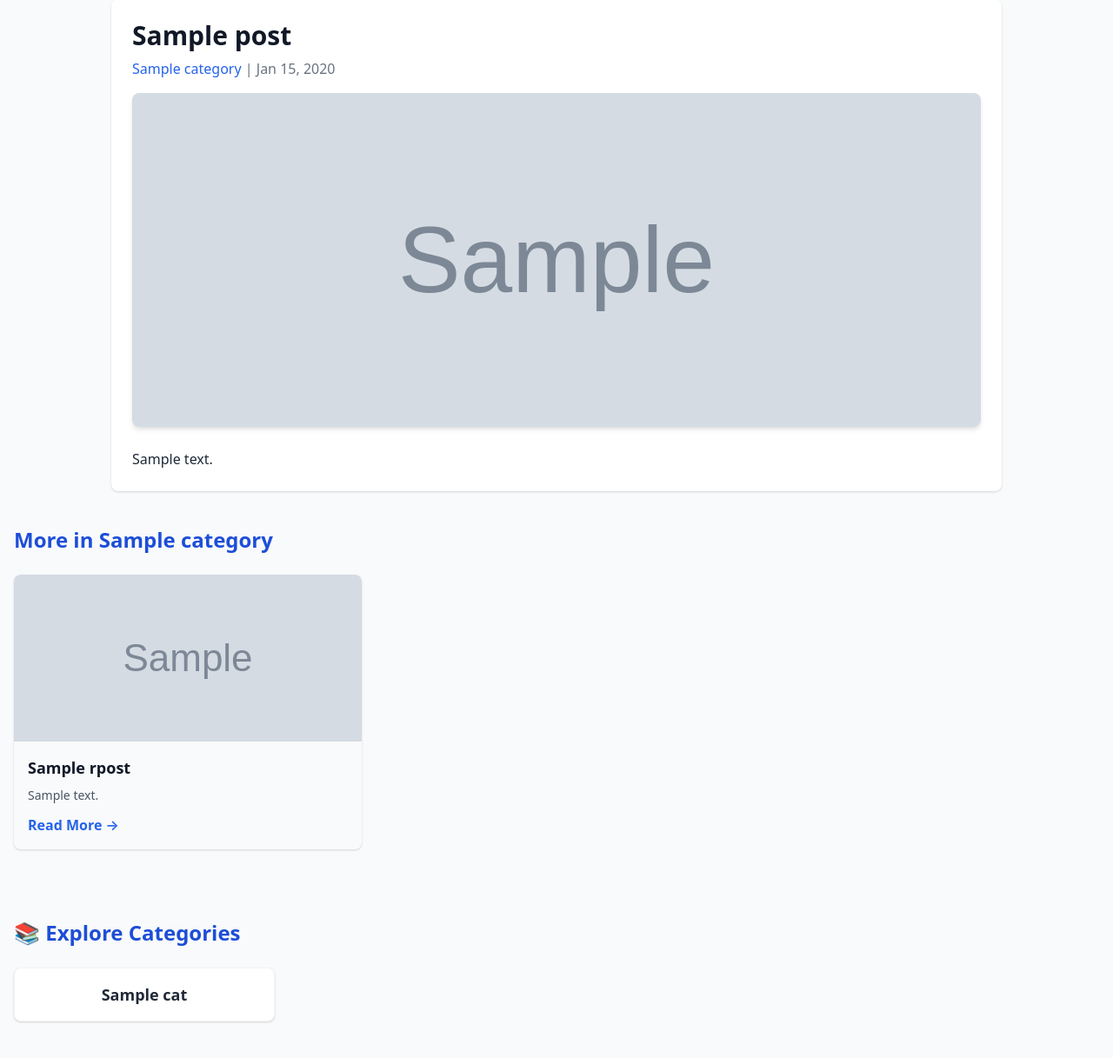
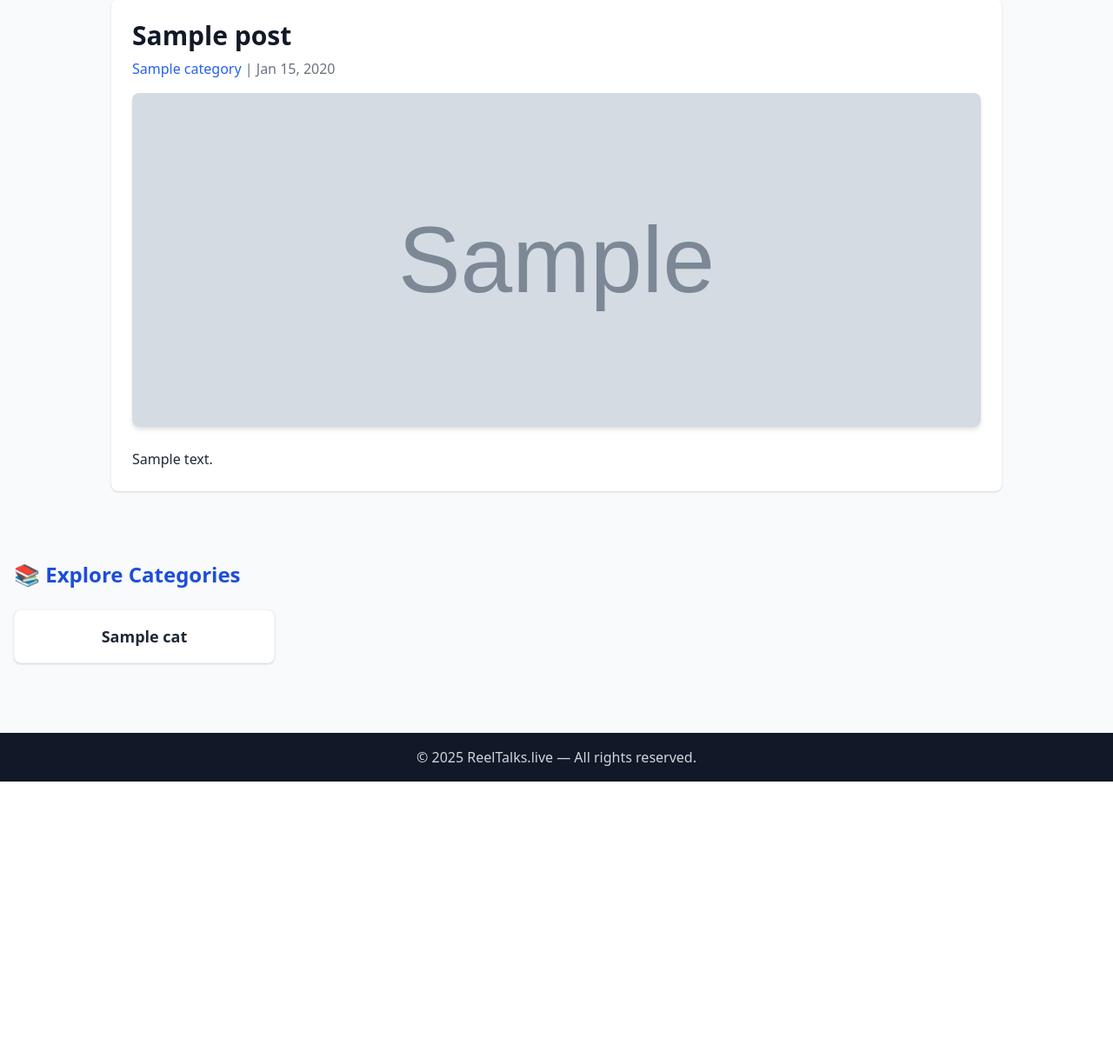
Before and after one commit to raffterdigital-art/ReelTalks, a Django app: template ReelBlog/templates/ReelBlog/blog_detail.html in a window 1280 px wide. Shown: the part 161-1378 px from the top of the page at 87% size. After the commit the page ends 1060 px from the top, so only its background shows below. Run offline with Django 5.2, Linux system fonts and the light colour scheme; the template is opened without the code that fills it: most values are stand-ins (such as "Sample title", 1, 10 or a date in 2020); grey boxes marked "Sample" are stand-in pictures.

Commit message:
chnangess

```diff
--- a/ReelBlog/templates/ReelBlog/blog_detail.html
+++ b/ReelBlog/templates/ReelBlog/blog_detail.html
@@ -32,15 +32,18 @@
     <div class="flex flex-wrap justify-center space-x-3 py-2">
       <a href="{% url 'ReelBlog:home' %}" class="text-gray-700 hover:text-blue-600 px-3 py-2 font-medium">Home</a>
       <a href="#categories" class="text-gray-700 hover:text-blue-600 px-3 py-2 font-medium">All Categories</a>
+
       {% for cat in categories %}
         <a href="{% url 'ReelBlog:category_posts' cat.name %}"
-           class="text-gray-700 hover:text-blue-600 px-3 py-2 font-medium">{{ cat.name }}</a>
+           class="text-gray-700 hover:text-blue-600 px-3 py-2 font-medium">
+          {{ cat.name }}
+        </a>
       {% endfor %}
     </div>
   </nav>
 </header>
 
-<!-- 📰 MAIN BLOG POST -->
+<!-- 📰 BLOG DETAIL -->
 <section class="max-w-5xl mx-auto my-10 bg-white shadow rounded-lg p-6">
   <h1 class="text-3xl font-bold mb-2">{{ post.title }}</h1>
   <p class="text-gray-500 mb-4">
@@ -48,37 +51,18 @@
     {{ post.created_at|date:"M d, Y" }}
   </p>
 
-  {% if post.image %}
+  <!-- ✅ Using Cloudinary image -->
   <div class="flex justify-center mb-6">
-    <img src="{{ post.image.url }}" class="rounded-lg shadow-md w-full max-h-96 object-cover" alt="{{ post.title }}">
+    <img
+      src="{{ post.image.url }}"
+      class="rounded-lg shadow-md w-full max-h-96 object-cover"
+      alt="{{ post.title }}">
   </div>
-  {% endif %}
 
   <div class="prose max-w-none text-gray-800 leading-relaxed">
     {{ post.content|safe }}
   </div>
 </section>
-
-<!-- 📰 RELATED POSTS (Category-wise) -->
-{% if related_posts %}
-<section class="max-w-7xl mx-auto my-10 px-4">
-  <h2 class="text-2xl font-bold mb-6 text-blue-700">More in {{ post.category.name }}</h2>
-  <div class="grid sm:grid-cols-2 md:grid-cols-3 gap-6">
-    {% for rpost in related_posts %}
-      <div class="bg-gray-50 rounded-lg shadow hover:shadow-lg overflow-hidden transition">
-        {% if rpost.image %}
-          <img src="{{ rpost.image.url }}" alt="{{ rpost.title }}" class="w-full h-48 object-cover">
-        {% endif %}
-        <div class="p-4">
-          <h3 class="font-semibold text-lg mb-2">{{ rpost.title|truncatechars:60 }}</h3>
-          <p class="text-gray-600 text-sm mb-3">{{ rpost.content|truncatechars:100|safe }}</p>
-          <a href="{% url 'ReelBlog:blog_detail' rpost.id %}" class="text-blue-600 font-semibold hover:underline">Read More →</a>
-        </div>
-      </div>
-    {% endfor %}
-  </div>
-</section>
-{% endif %}
 
 <!-- 📚 CATEGORIES GRID -->
 <section id="categories" class="max-w-7xl mx-auto px-4 py-10">
@@ -104,5 +88,7 @@
   menuToggle.addEventListener("click", () => nav.classList.toggle("hidden"));
 </script>
 
+
+
 </body>
 </html>
```
